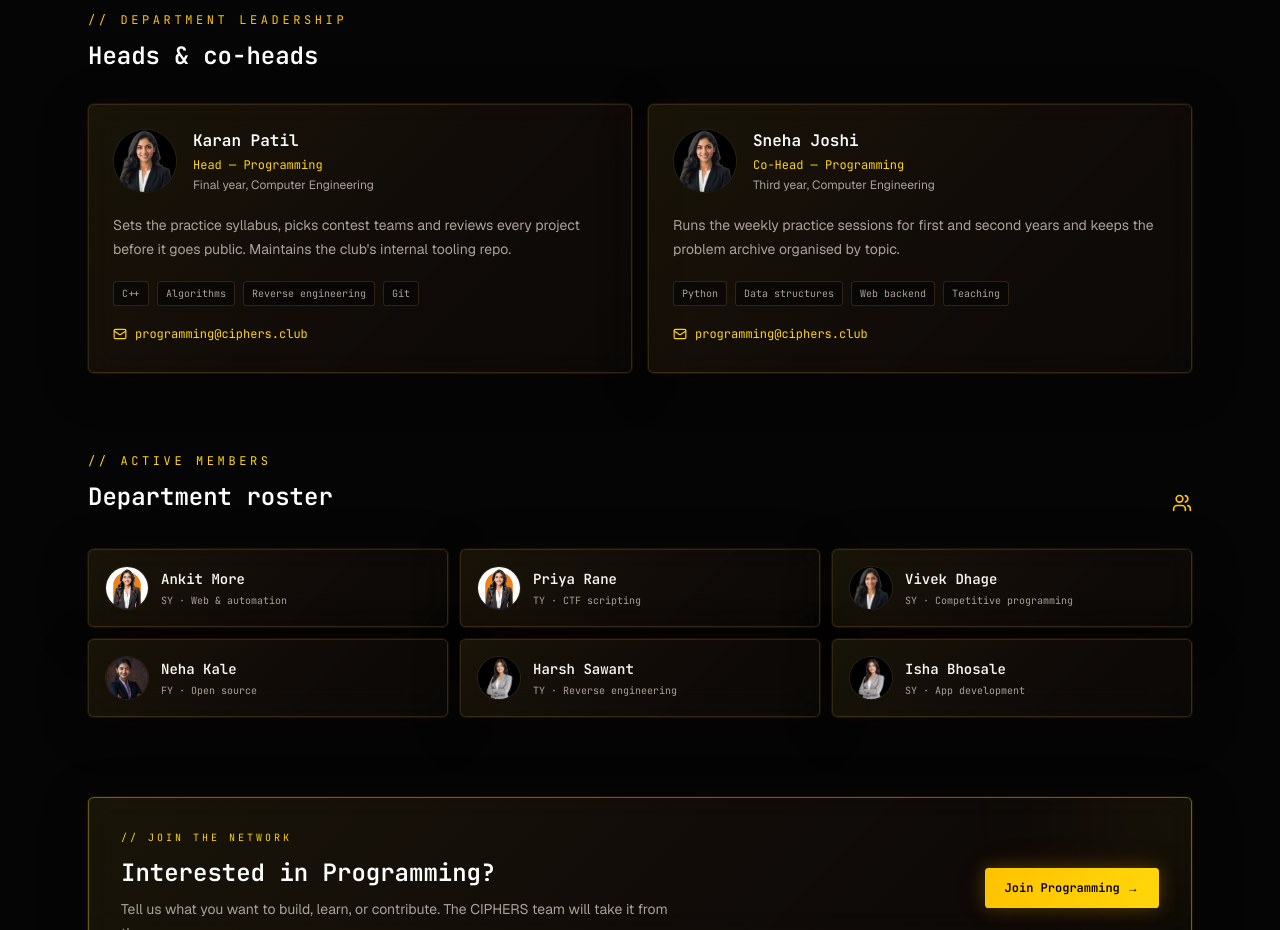
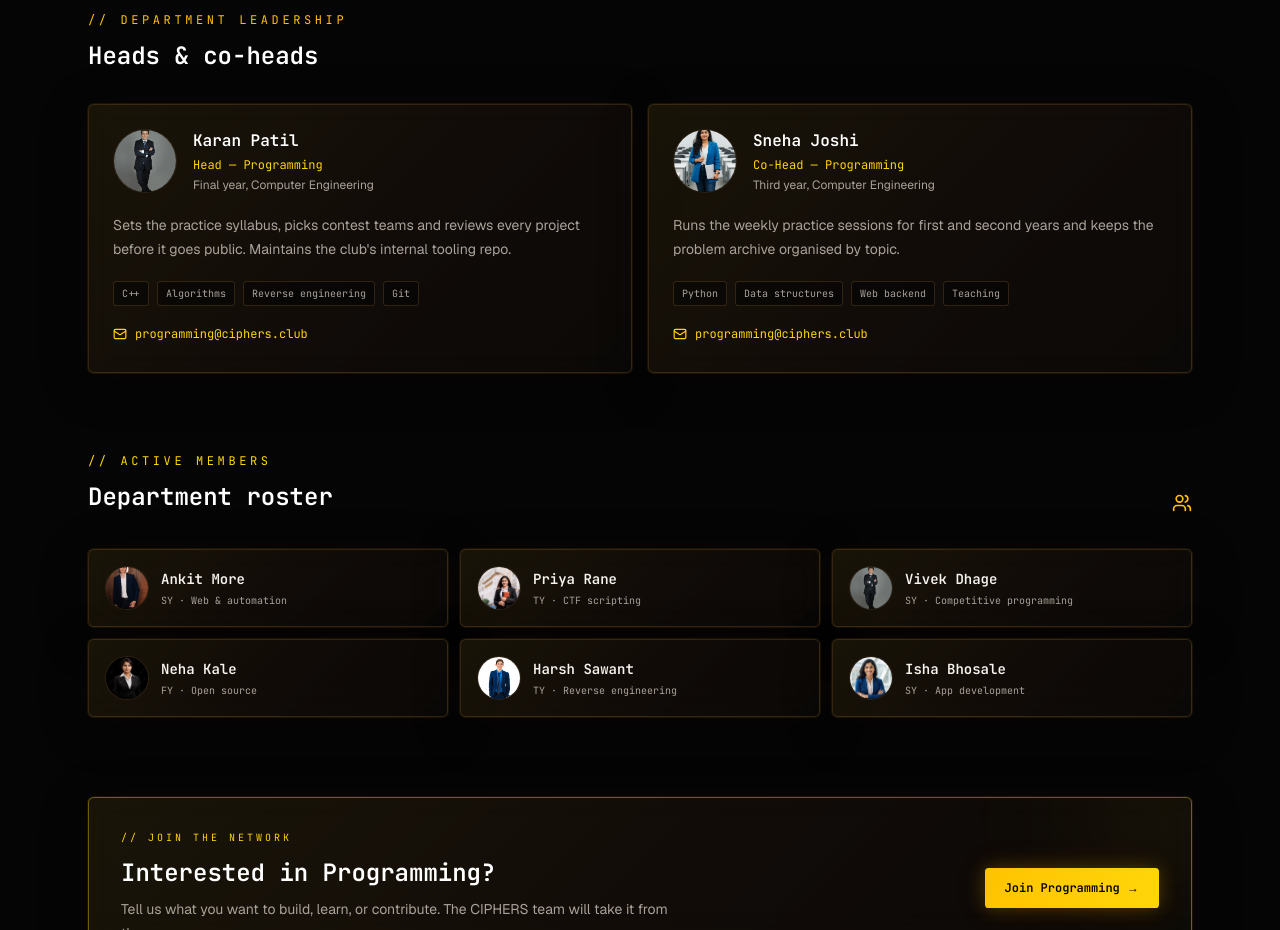
Before and after one commit to Prathamesh0729/CIPHERS-WEB, a Next.js app in the folder Ciphers-club-site1-main/: page /programming in a window 1280 px wide. Shown: the part 880-1810 px from the top of the page. Built offline with nearby package versions, Linux system fonts and the light colour scheme.

Commit message:
fix: match team profile image pools

```diff
--- a/Ciphers-club-site1-main/components/department-page.tsx
+++ b/Ciphers-club-site1-main/components/department-page.tsx
@@ -3,6 +3,42 @@ import Link from 'next/link'
 import { ArrowLeft, CalendarDays, Mail, Users } from 'lucide-react'
 
 import type { Department } from '@/lib/content'
+
+const maleNames = new Set([
+  'Dr. A. Kulkarni',
+  'Prof. S. Deshmukh',
+  'Rohan Shinde',
+  'Karan Patil',
+  'Ankit More',
+  'Vivek Dhage',
+  'Harsh Sawant',
+  'Manas Gokhale',
+  'Aman Ansari',
+  'Siddharth Kamat',
+  'Om Pawar',
+  'Varun Iyer',
+  'Saurabh Nikam',
+  'Farhan Syed',
+  'Ajinkya Kadam',
+  'Arjun Bhide',
+  'Nikhil Thorat',
+  'Devang Gupta',
+])
+
+const maleImages = Array.from(
+  { length: 15 },
+  (_, index) => `/team/team-${String(index + 1).padStart(2, '0')}.jpg`,
+)
+
+const femaleImages = Array.from(
+  { length: 15 },
+  (_, index) => `/team/team-${String(index + 16).padStart(2, '0')}.jpg`,
+)
+
+function getProfileImage(name: string, index: number) {
+  const images = maleNames.has(name) ? maleImages : femaleImages
+  return images[index % images.length]
+}
 
 type DepartmentPageProps = {
   department: Department
@@ -142,10 +178,8 @@ export function DepartmentPage({ department }: DepartmentPageProps) {
                     "
                   >
                     <Image
-                      src={`/team/team-${String(
-                        (department.key.length + person.name.length) % 30 + 1
-                      ).padStart(2, '0')}.jpg`}
-                      alt=""
+                      src={getProfileImage(person.name, person.name.length)}
+                      alt={`${person.name} profile`}
                       fill
                       sizes="64px"
                       className="object-cover transition-transform duration-500 group-hover:scale-110"
@@ -230,10 +264,8 @@ export function DepartmentPage({ department }: DepartmentPageProps) {
                     "
                   >
                     <Image
-                      src={`/team/team-${String(
-                        (department.key.length + member.name.length) % 30 + 1
-                      ).padStart(2, '0')}.jpg`}
-                      alt=""
+                      src={getProfileImage(member.name, member.name.length)}
+                      alt={`${member.name} profile`}
                       fill
                       sizes="44px"
                       className="object-cover transition-transform duration-500 group-hover:scale-110"
--- a/Ciphers-club-site1-main/components/team.tsx
+++ b/Ciphers-club-site1-main/components/team.tsx
@@ -3,6 +3,42 @@ import type { Person } from '@/lib/content'
 import { council, faculty } from '@/lib/content'
 import { SectionHeading } from './section-heading'
 import { Reveal } from './reveal'
+
+const maleNames = new Set([
+  'Dr. A. Kulkarni',
+  'Prof. S. Deshmukh',
+  'Rohan Shinde',
+  'Karan Patil',
+  'Ankit More',
+  'Vivek Dhage',
+  'Harsh Sawant',
+  'Manas Gokhale',
+  'Aman Ansari',
+  'Siddharth Kamat',
+  'Om Pawar',
+  'Varun Iyer',
+  'Saurabh Nikam',
+  'Farhan Syed',
+  'Ajinkya Kadam',
+  'Arjun Bhide',
+  'Nikhil Thorat',
+  'Devang Gupta',
+])
+
+const maleImages = Array.from(
+  { length: 15 },
+  (_, index) => `/team/team-${String(index + 1).padStart(2, '0')}.jpg`,
+)
+
+const femaleImages = Array.from(
+  { length: 15 },
+  (_, index) => `/team/team-${String(index + 16).padStart(2, '0')}.jpg`,
+)
+
+function getProfileImage(person: Person, index: number) {
+  const images = maleNames.has(person.name) ? maleImages : femaleImages
+  return images[index % images.length]
+}
 
 function PersonCard({
   person,
@@ -33,8 +69,8 @@ function PersonCard({
             "
           >
             <Image
-              src={`/team/team-${String((index % 30) + 1).padStart(2, '0')}.jpg`}
-              alt=""
+              src={getProfileImage(person, index)}
+              alt={`${person.name} profile`}
               fill
               sizes="64px"
               className="object-cover transition-transform duration-500 group-hover:scale-110"
```
